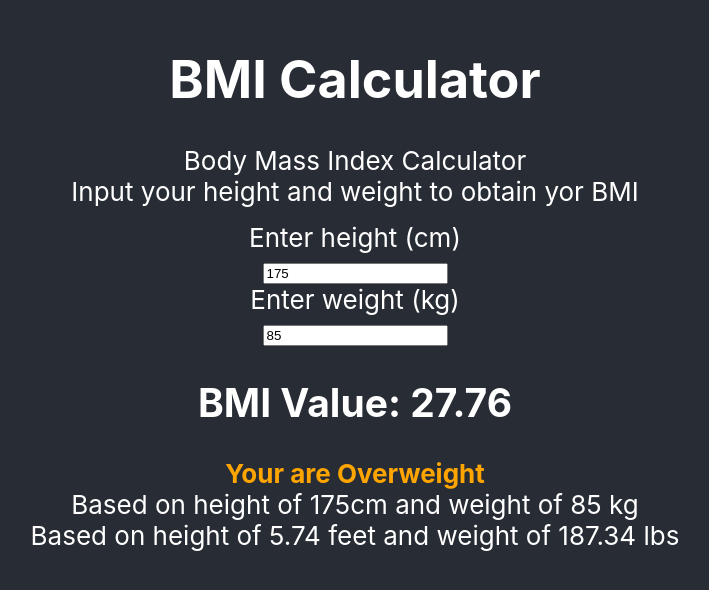
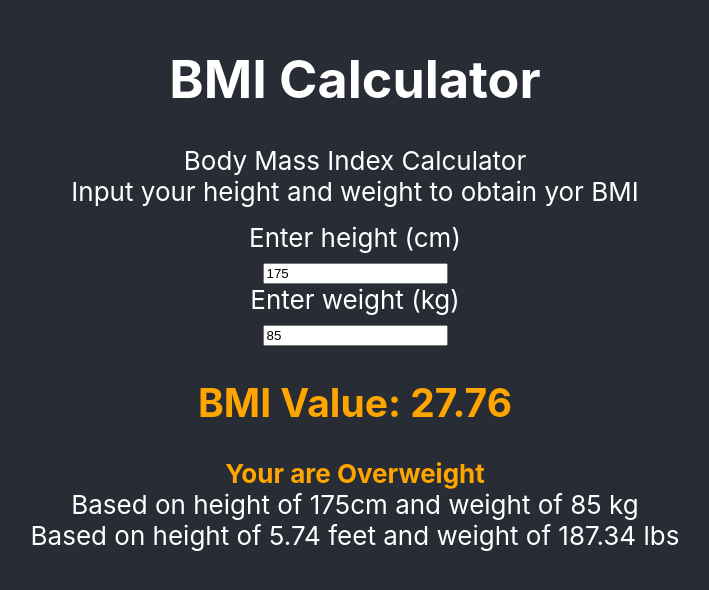
Before and after one commit to maxgdev/bmi-calculator, a React (Create React App) app: page / in a window 1280 px wide. Shown: the part 118-708 px from the top of the page, without its empty margins (285-994 px from the left). Built offline with nearby package versions, Linux system fonts and the light colour scheme.

Commit message:
Added displayBMIStatus() to bmiValue h2 tag

```diff
--- a/src/components/outputBMI.js
+++ b/src/components/outputBMI.js
@@ -17,7 +17,7 @@ export default function OutputBMI({ height, weight, bmiValue }) {
     }
     return (
         <>
-            <h2>BMI Value: {bmiValue}</h2>
+            <h2  className={displayBMIStatus(bmiValue)}>BMI Value: {bmiValue}</h2>
             <strong className={displayBMIStatus(bmiValue)}>{`Your are ${displayBMIStatus(bmiValue)}`}</strong>
             <p>Based on height of {height}cm and weight of {weight} kg</p>
             <p>Based on height of {(height * 0.0328084).toFixed(2)} feet and weight of  { (weight * 2.204).toFixed(2)} lbs</p>
```
